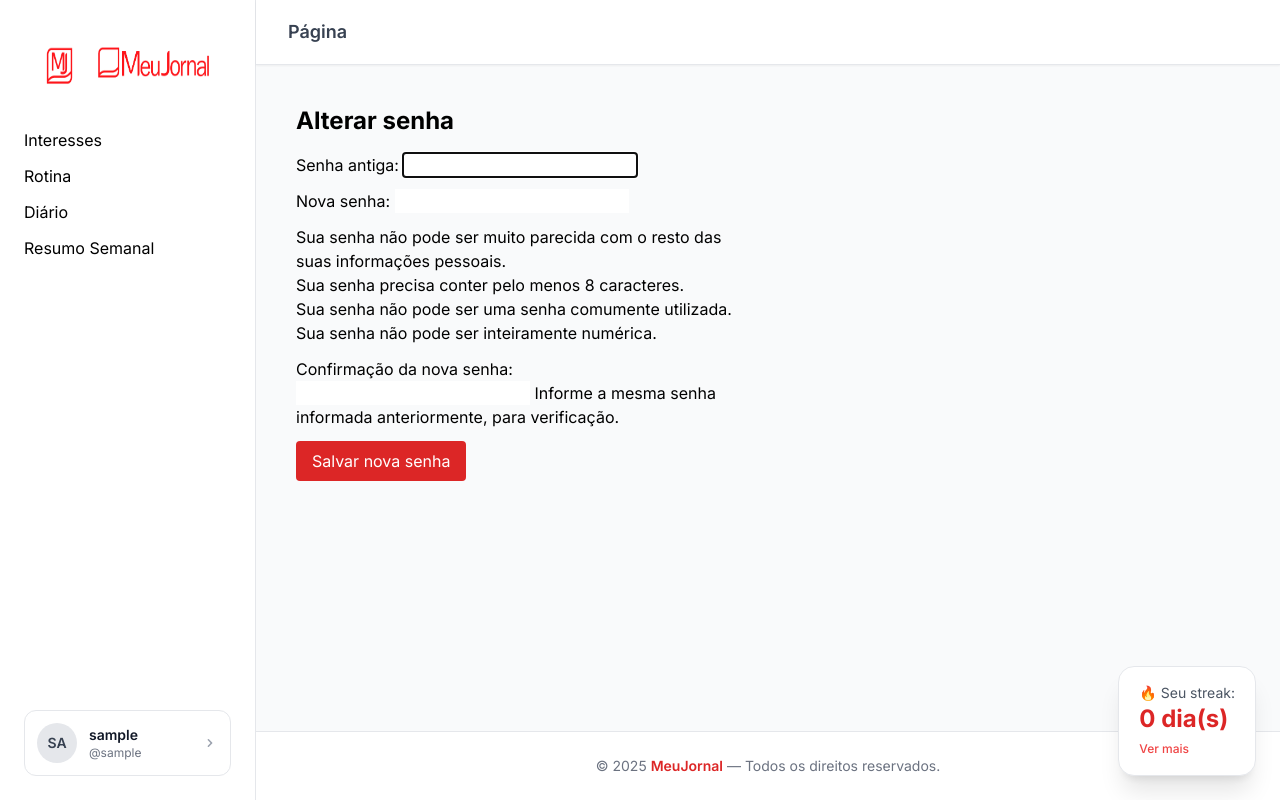
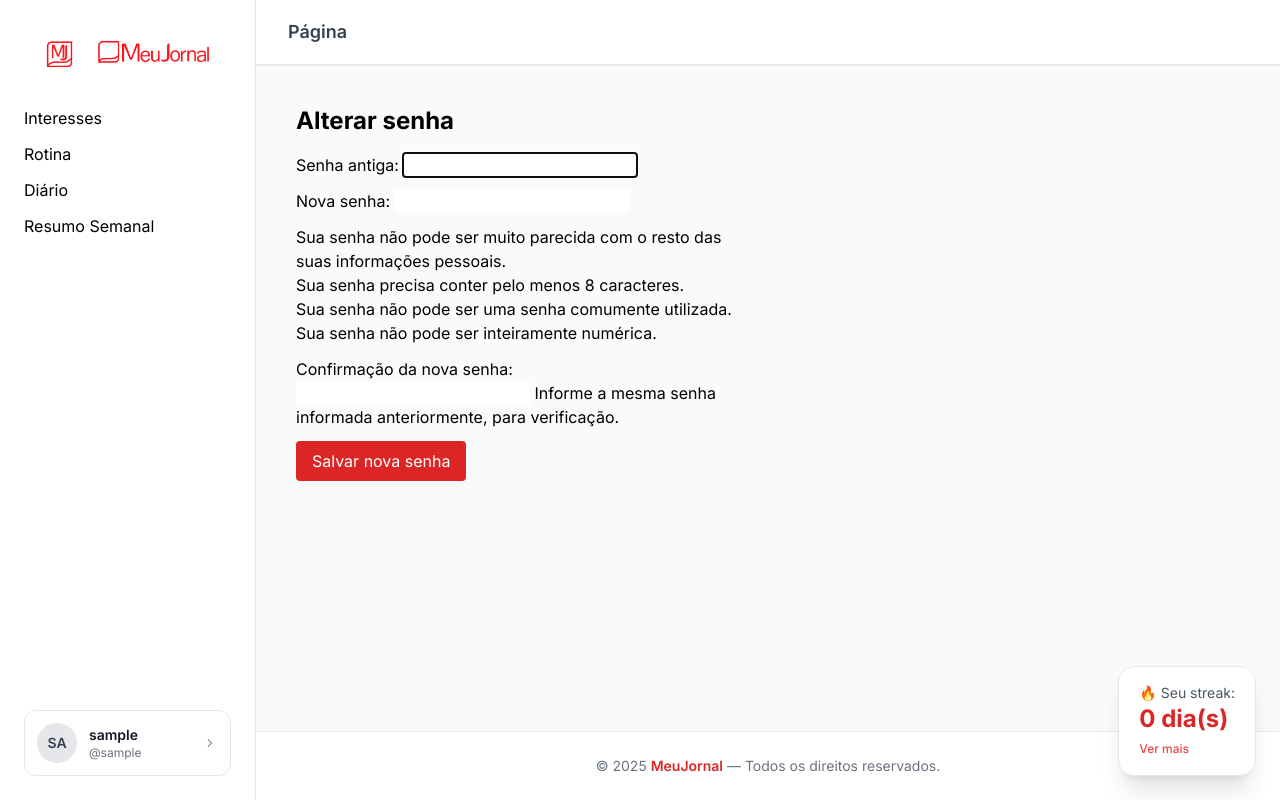
Before and after one commit to Natas081/Projetos-2, a Django app: page /configuracoes/senha/ in a window 1280 px wide. Run offline with Django 5.2, Linux system fonts and the light colour scheme; the visitor is signed in with stand-in values (Sample User, id 1); data that the repository does not hold is empty; some libraries are stand-ins or nearby versions.

Commit message:
Update base.html

```diff
--- a/templates/noticias/base.html
+++ b/templates/noticias/base.html
@@ -23,7 +23,7 @@
 <aside class="flex flex-col w-64 h-screen bg-white border-r border-gray-200 p-6">
   <!-- Logo -->
   <a href="{% url 'home' %}" class="block mb-6">
-    <img src="{% static 'img/meujornal.png' %}" alt="MeuJornal" class="h-20 w-auto">
+    <img src="{% static 'img/meujornal.png' %}" alt="MeuJornal" class="h-17 w-auto">
   </a>
 
   {% if user.is_authenticated %}
```
